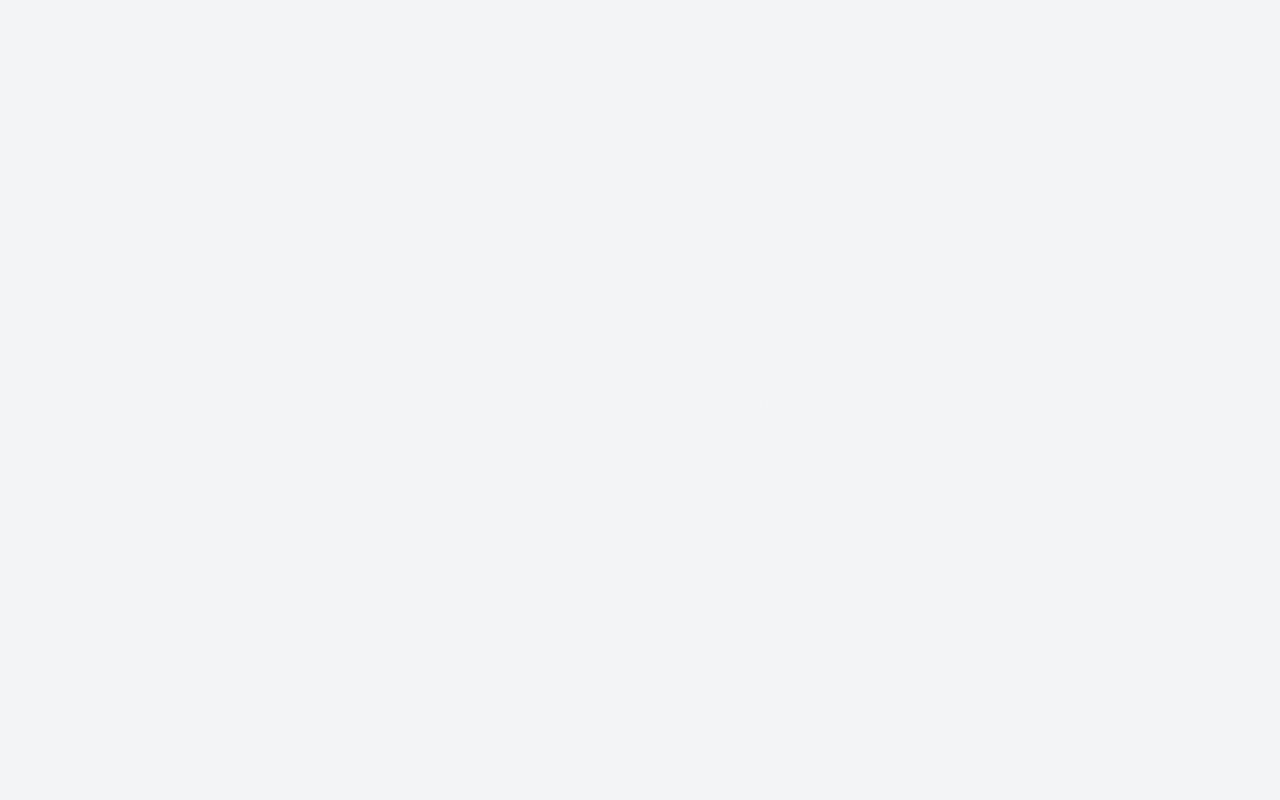
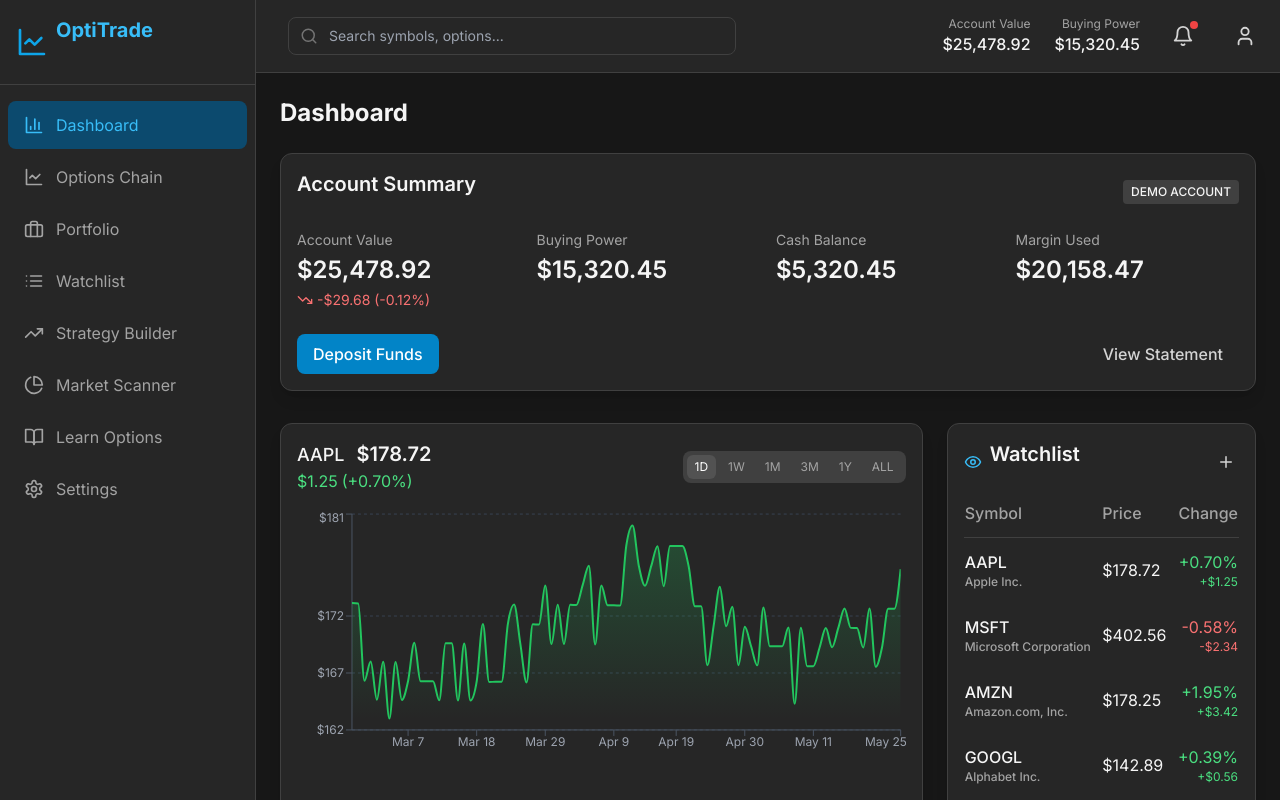
Before and after one commit to spayyavula/optitrade, a React (Vite) app: page / in a window 1280 px wide. Shown: the top 800 px of the page. Built offline with nearby package versions, Linux system fonts and the light colour scheme.

Commit message:
Set up React Router and routes

```diff
--- a/src/App.tsx
+++ b/src/App.tsx
@@ -1,10 +1,25 @@
 import React from 'react';
+import { BrowserRouter as Router, Routes, Route } from 'react-router-dom';
+import Layout from './components/common/Layout';
+import Dashboard from './pages/Dashboard';
+import OptionsChain from './pages/OptionsChain';
+import Portfolio from './pages/Portfolio';
+import StrategyBuilder from './pages/StrategyBuilder';
+import Watchlist from './pages/Watchlist';
 
 function App() {
   return (
-    <div className="min-h-screen bg-gray-100 flex items-center justify-center">
-      <p>Start prompting (or editing) to see magic happen :)</p>
-    </div>
+    <Router>
+      <Routes>
+        <Route element={<Layout />}>
+          <Route path="/" element={<Dashboard />} />
+          <Route path="/options-chain" element={<OptionsChain />} />
+          <Route path="/portfolio" element={<Portfolio />} />
+          <Route path="/strategy-builder" element={<StrategyBuilder />} />
+          <Route path="/watchlist" element={<Watchlist />} />
+        </Route>
+      </Routes>
+    </Router>
   );
 }
 
```
